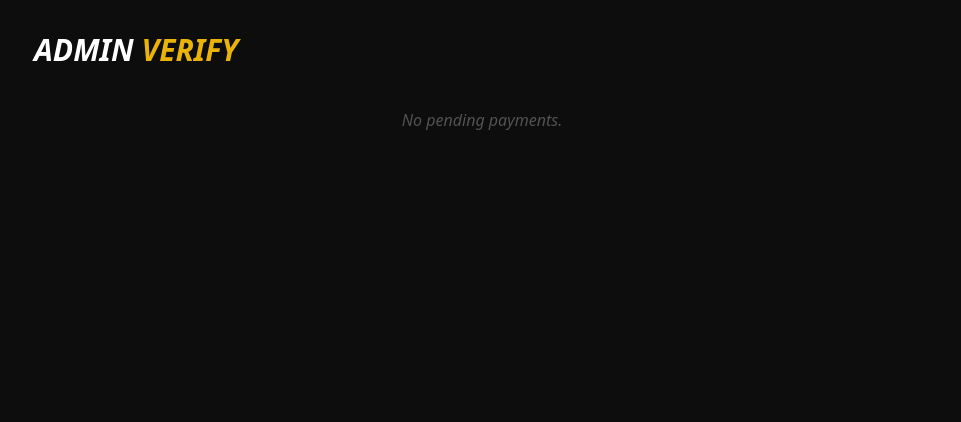
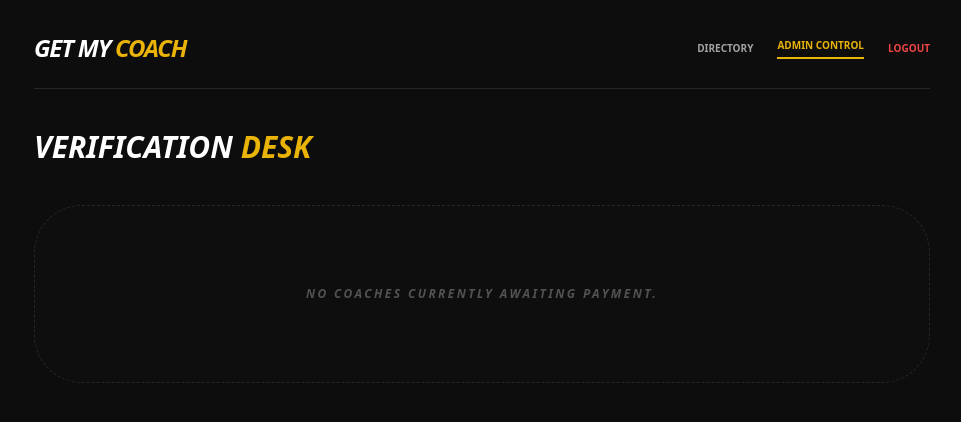
Before and after one commit to FAR-ANALYST/CMS, a Flask app: page /admin in a window 1280 px wide. Shown: the top 422 px of the page, without its empty margins (158-1119 px from the left). Run offline with Flask 3, Linux system fonts and the light colour scheme; the visitor is signed in with stand-in values (Sample User, id 1); data that the repository does not hold is empty; some libraries are stand-ins or nearby versions.

Commit message:
Update admin.html

```diff
--- a/templates/admin.html
+++ b/templates/admin.html
@@ -2,31 +2,44 @@
 <html lang="en">
 <head>
     <meta charset="UTF-8">
+    <meta name="viewport" content="width=device-width, initial-scale=1.0">
     <script src="https://cdn.tailwindcss.com"></script>
     <script src="https://unpkg.com/lucide@latest"></script>
     <style>body { background-color: #0D0D0D; color: white; }</style>
 </head>
 <body class="p-8">
-    <div class="max-w-4xl mx-auto space-y-10">
-        <h1 class="text-3xl font-black italic uppercase">Admin <span class="text-yellow-500">Verify</span></h1>
+    <div class="max-w-4xl mx-auto">
+        <nav class="flex justify-between items-center mb-10 pb-6 border-b border-neutral-800">
+            <h1 class="text-2xl font-black italic uppercase tracking-tighter">Get My <span class="text-yellow-500">Coach</span></h1>
+            <div class="flex items-center gap-6">
+                <a href="/student" class="text-[10px] font-black uppercase text-neutral-400 hover:text-white">Directory</a>
+                <a href="/admin" class="text-[10px] font-black uppercase text-yellow-500 border-b-2 border-yellow-500 pb-1">Admin Control</a>
+                <a href="/logout" class="text-[10px] font-black uppercase text-red-500 hover:text-red-400">Logout</a>
+            </div>
+        </nav>
+
+        <h1 class="text-3xl font-black italic uppercase mb-10">Verification <span class="text-yellow-500">Desk</span></h1>
 
         <div class="space-y-4">
             {% for coach in pending %}
-            <div class="bg-[#1A1A1A] p-6 rounded-[2.5rem] border border-neutral-800 flex items-center justify-between">
-                <div class="flex items-center gap-4">
-                    <img src="{{ coach.profile_pic_url }}" class="w-16 h-16 rounded-2xl object-cover border border-neutral-800">
+            <div class="bg-[#1A1A1A] p-6 rounded-[2.5rem] border border-neutral-800 flex items-center justify-between shadow-xl">
+                <div class="flex items-center gap-5">
+                    <img src="{{ coach.profile_pic_url }}" class="w-20 h-20 rounded-2xl object-cover border border-neutral-800">
                     <div>
-                        <h3 class="font-bold">{{ coach.full_name }}</h3>
-                        <p class="text-neutral-500 text-[10px] uppercase">{{ coach.sport_category }} | {{ coach.location_district }}</p>
+                        <h3 class="font-black uppercase italic">{{ coach.full_name }}</h3>
+                        <p class="text-neutral-500 text-[10px] font-bold uppercase tracking-widest mt-1">{{ coach.sport_category }} • {{ coach.location_district }}</p>
+                        <p class="text-neutral-600 text-[10px] mt-1">{{ coach.contact_number }}</p>
                     </div>
                 </div>
                 <div class="flex flex-col items-end gap-3">
-                    <span class="text-red-500 text-[10px] font-black uppercase tracking-widest">Unpaid Submission</span>
-                    <a href="/admin/mark_paid/{{ coach.id }}" class="bg-green-600 text-white px-8 py-3 rounded-2xl font-black text-[10px] uppercase tracking-widest hover:bg-green-500 transition">Mark as Paid & Verify</a>
+                    <span class="text-red-500 text-[9px] font-black uppercase tracking-tighter bg-red-500/10 px-2 py-1 rounded-md">Pending Payment</span>
+                    <a href="/admin/mark_paid/{{ coach.id }}" class="bg-green-600 text-white px-8 py-3 rounded-2xl font-black text-[10px] uppercase tracking-widest hover:bg-green-500 transition shadow-lg shadow-green-900/20">Mark as Paid</a>
                 </div>
             </div>
             {% else %}
-            <p class="text-neutral-600 italic text-center">No pending payments.</p>
+            <div class="text-center py-20 bg-neutral-900/20 rounded-[3rem] border border-dashed border-neutral-800">
+                <p class="text-neutral-600 italic font-bold uppercase text-xs tracking-[0.2em]">No coaches currently awaiting payment.</p>
+            </div>
             {% endfor %}
         </div>
     </div>
```
